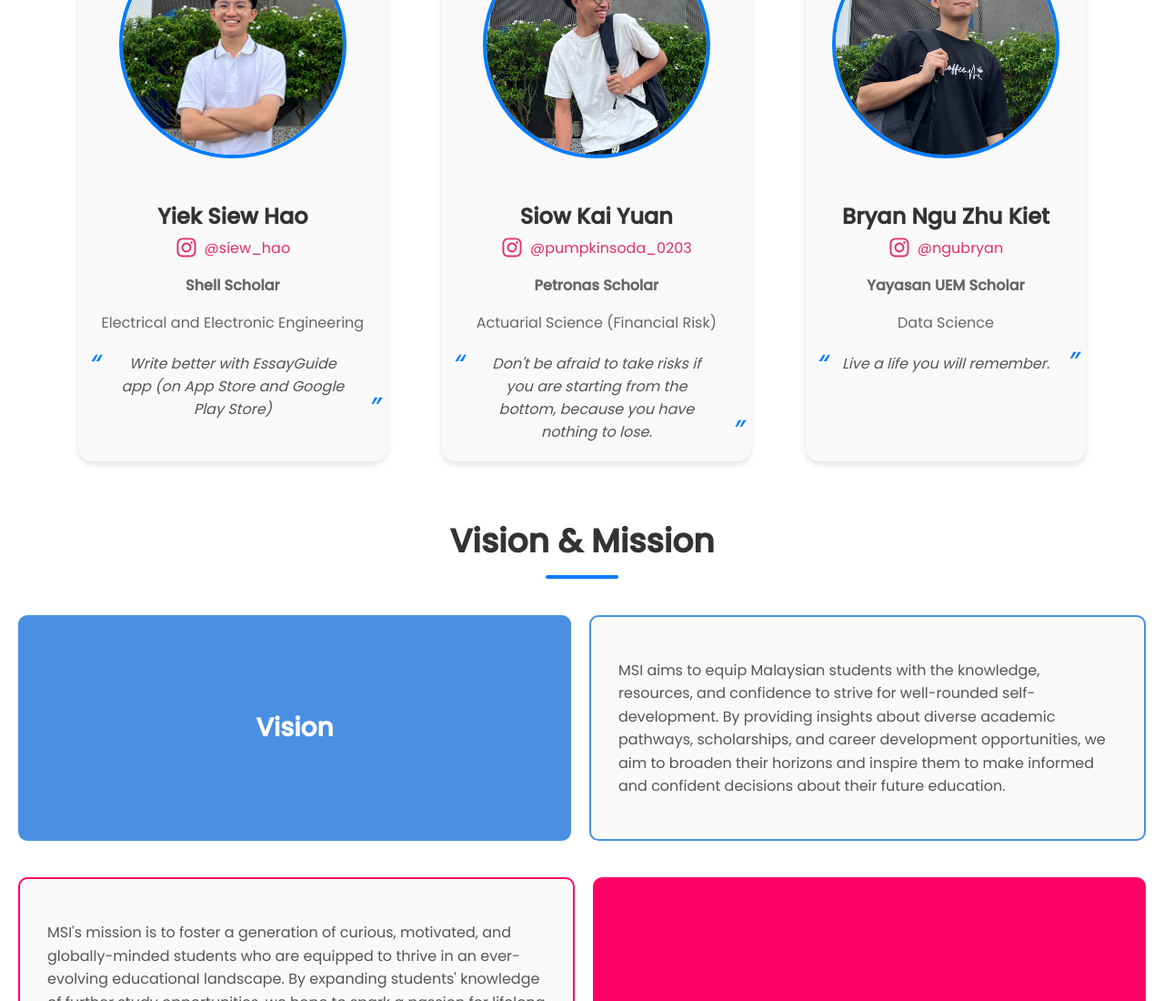
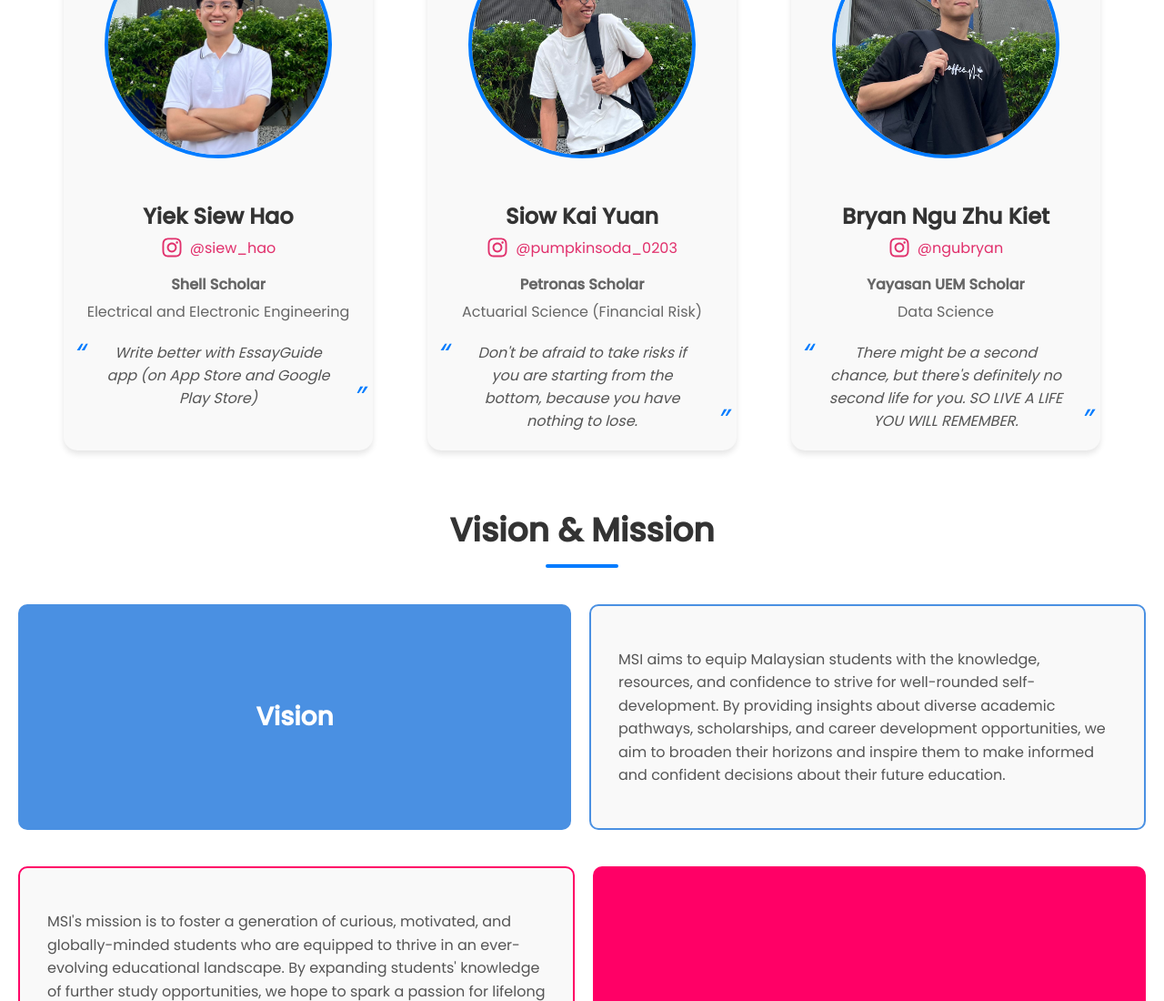
Before and after one commit to YiekSiewHao/MSI, a React (Create React App) app: page /about in a window 1280 px wide. Shown: the part 841-1941 px from the top of the page at 91% size. Built offline with nearby package versions, Linux system fonts and the light colour scheme.

Commit message:
reduced margin for top and bottom

```diff
--- a/src/components/About.js
+++ b/src/components/About.js
@@ -79,9 +79,11 @@ const TeamMember = styled.div`
   p {
     font-size: 16px;
     color: #666;
-    margin-bottom: 10px;
+    margin-bottom: 5px; /* Reduced margin to decrease spacing between lines */
+    margin-top: 5px;
   }
 `;
+
 const SocialLinks = styled.div`
   display: flex;
   justify-content: center;
@@ -293,7 +295,7 @@ const About = () => {
             <p><strong>Yayasan UEM Scholar</strong></p>
             <p>Data Science</p>
             <Quote>
-              Live a life you will remember.
+            There might be a second chance, but there's definitely no second life for you. SO LIVE A LIFE YOU WILL REMEMBER.
             </Quote>
           </TeamMember>
         </TeamGrid>
```
